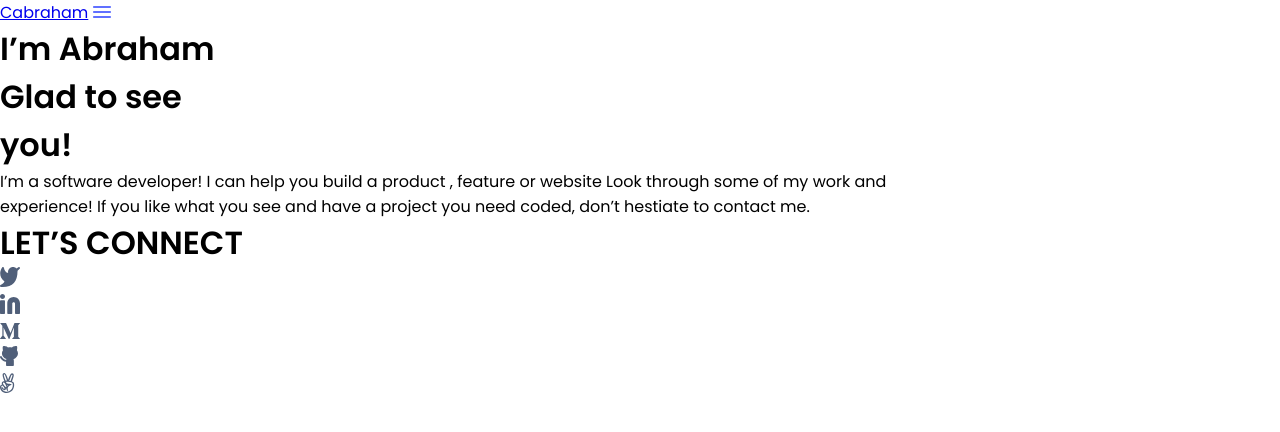
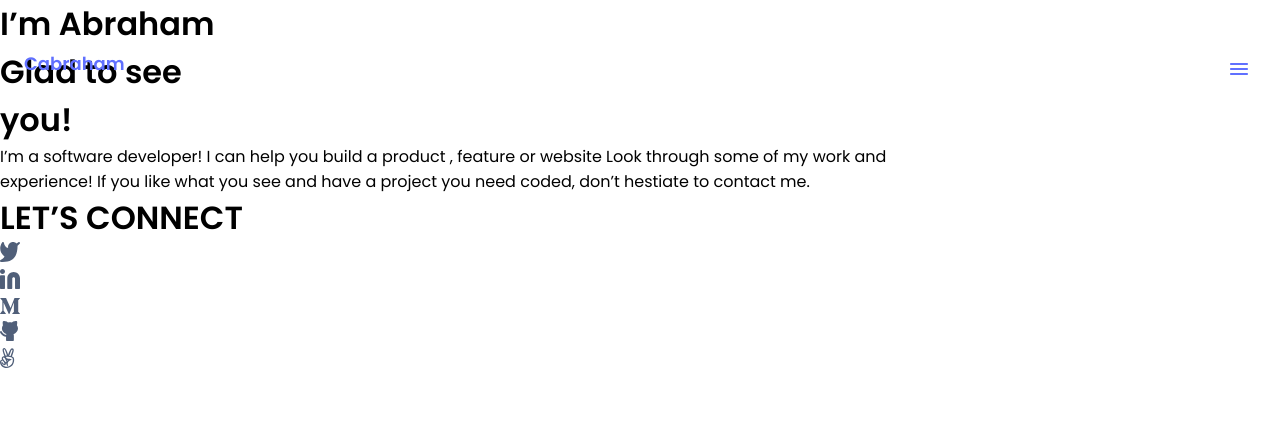
Before and after one commit to Cabraham1/Mobile-First-Portfolio, a website: page index.html in a window 1280 px wide. Drawn offline with Linux system fonts and the light colour scheme.

Commit message:
styled the header section

```diff
--- a/style.css
+++ b/style.css
@@ -1,4 +1,12 @@
 @import url('https://fonts.googleapis.com/css2?family=Nunito:ital,wght@0,200;0,300;0,400;0,500;0,600;0,700;0,800;0,900;1,200;1,300;1,400;1,500;1,600;1,700;1,800;1,900&family=Poppins:ital,wght@0,200;0,300;0,400;0,600;1,100&display=swap');
+
+a {
+  text-decoration: none;
+}
+
+li {
+  list-style: none;
+}
 
 * {
   margin: 0;
@@ -12,3 +20,40 @@ body {
   width: 100%;
   height: 100vh;
 }
+
+main {
+  display: grid;
+  grid-template-columns: column;
+  width: 100%;
+  height: 100vh;
+  background-color: #fff;
+}
+
+.nav-container {
+  display: flex;
+  flex-direction: row;
+  justify-content: space-between;
+  align-items: center;
+  height: 5rem;
+  width: 100%;
+  position: fixed;
+  top: 1rem;
+}
+
+#nameLogo {
+  margin-left: 1.5rem;
+  width: 76px;
+  height: 20px;
+  font-family: 'Poppins', Arial, Helvetica, sans-serif;
+  font-style: normal;
+  font-weight: 700;
+  font-size: 18px;
+  line-height: 20px;
+  color: #6070ff;
+  margin-top: 1rem;
+}
+
+.imgLogo {
+  margin-right: 1rem;
+  margin-top: 1rem;
+}
```
